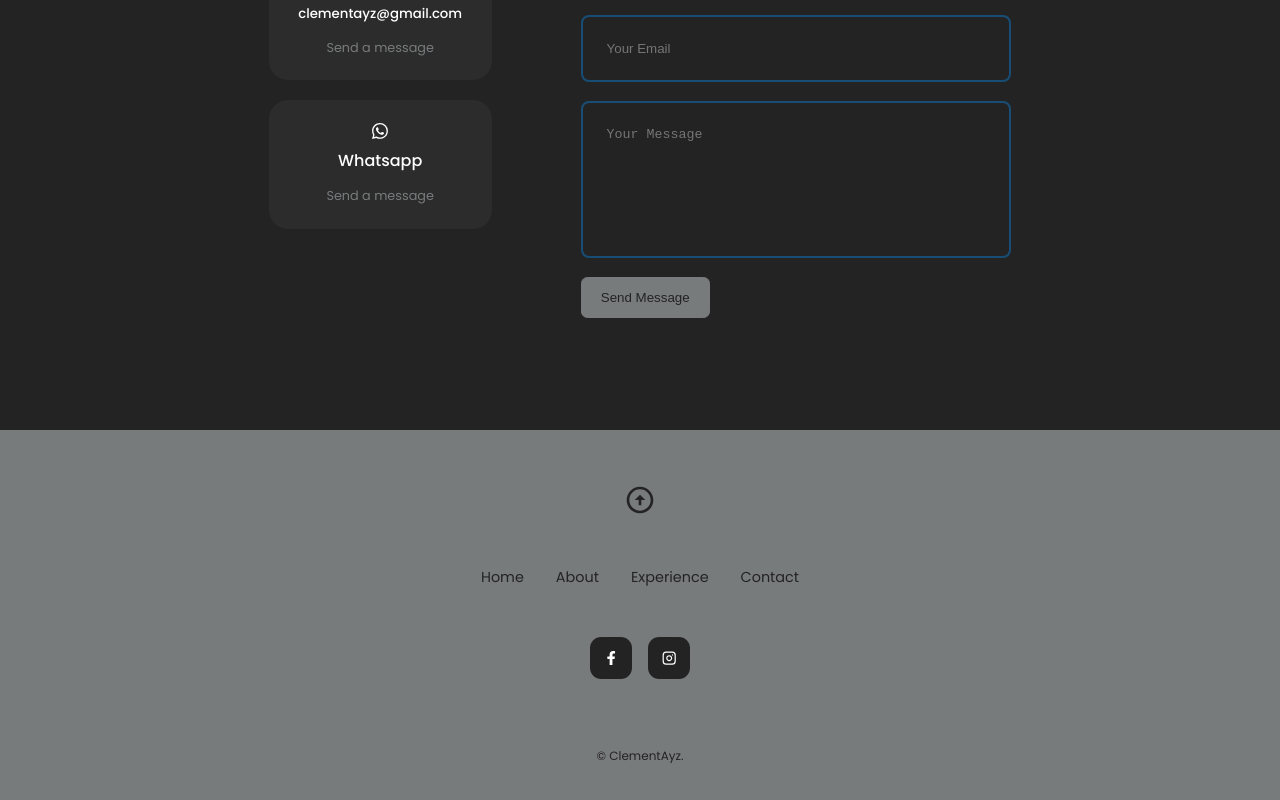
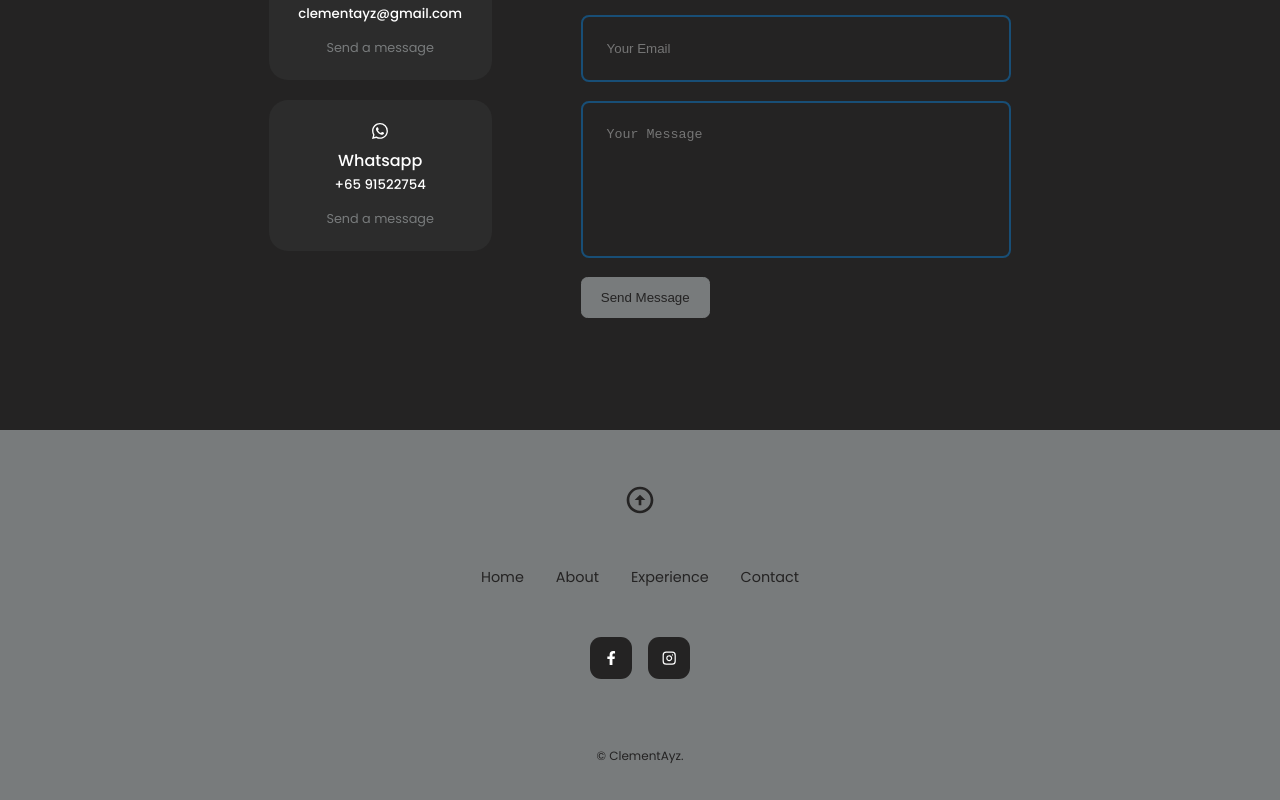
Before and after one commit to CleAyz/ClementPortfolio, a React (Create React App) app: page / in a window 1280 px wide. Shown: the part 2469-3269 px from the top of the page. Built offline with nearby package versions, Linux system fonts and the light colour scheme.

Commit message:
debug build

```diff
--- a/src/components/contact/Contact.tsx
+++ b/src/components/contact/Contact.tsx
@@ -39,7 +39,7 @@ const Contact = () => {
                     <article className="contact__option">
                         <BsWhatsapp className="contact__option-icon" />
                         <h4>Whatsapp</h4>
-                        <h5></h5>
+                        <h5>+65 91522754</h5>
                         <a href="https://web.whatsapp.com/send?phone=+6591522754" target="_blank" rel="noreferrer">Send a message</a>
                     </article>
                 </div>
--- a/tsconfig.json
+++ b/tsconfig.json
@@ -1,6 +1,6 @@
 {
   "compilerOptions": {
-    "target": "es5",
+    "target": "es6",
     "lib": [
       "dom",
       "dom.iterable",
```
